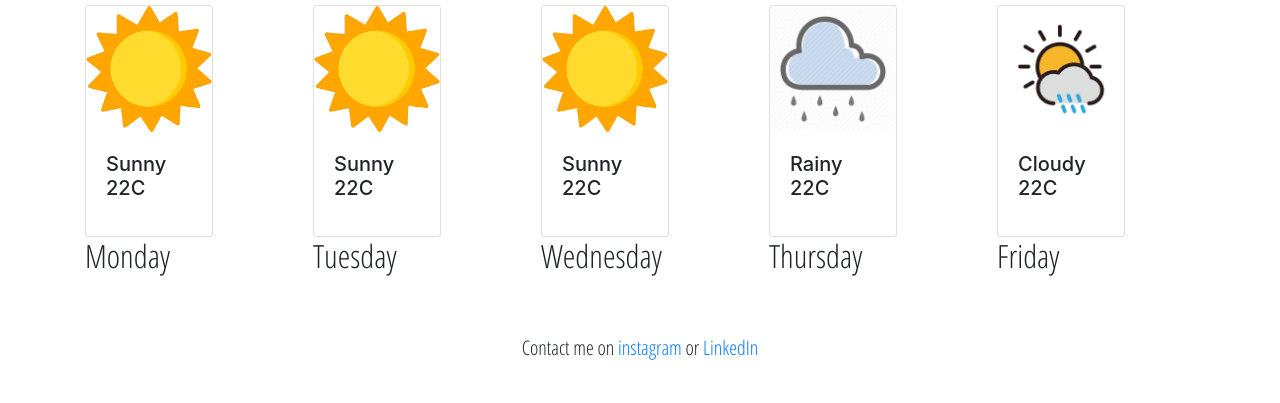
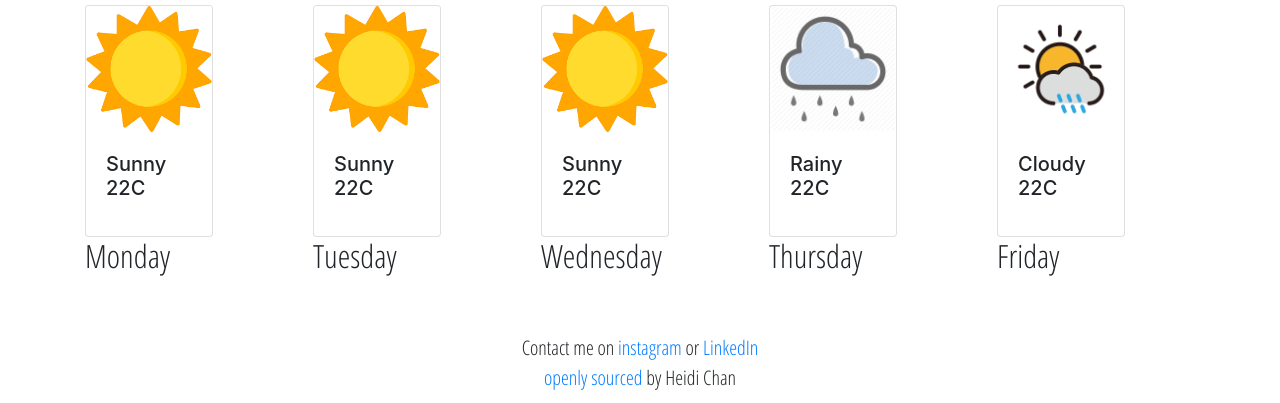
Before and after one commit to heidichan912/Weather-App-Heidi, a plain HTML site: page index.html in a window 1280 px wide. Shown: the part 570-973 px from the top of the page. Before the commit the page ends 943 px from the top, so only its background shows below. Drawn offline with nearby package versions, Linux system fonts and the light colour scheme.

Commit message:
Update index.html

```diff
--- a/index.html
+++ b/index.html
@@ -111,7 +111,8 @@
       </div>
     </div>
 
-    <footer>  Contact me on <a href="https://www.instagram.com/hyperheidixd/">instagram</a> or <a href="https://www.linkedin.com/in/heidi-chan-b95426141/">LinkedIn</a></footer>
+
+    <footer>  Contact me on <a href="https://www.instagram.com/hyperheidixd/">instagram</a> or <a href="https://www.linkedin.com/in/heidi-chan-b95426141/">LinkedIn</a><div><a href="https://github.com/heidichan912/Weather-App-Heidi.git">openly sourced</a> by Heidi Chan</div></footer>
 
 	<script src="src/index.js">	</script>
 
```
